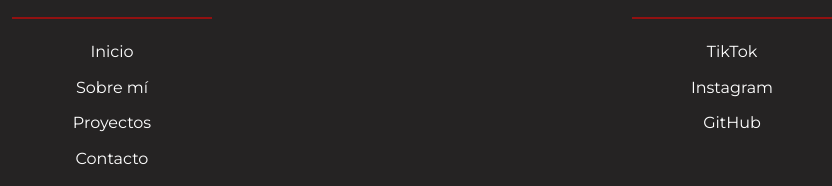
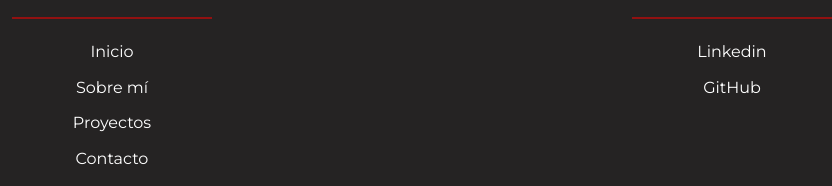
Before and after one commit to p4rry15/Proyecto-1-HTML-CSS---Carlos-Parriego-Urbano-master, a plain HTML site: page index.html in a window 1280 px wide. Shown: the part 4310-4496 px from the top of the page, without its empty margins (218-1050 px from the left). Drawn offline with nearby package versions, Linux system fonts and the light colour scheme.

Commit message:
Add files via upload

```diff
--- a/index.html
+++ b/index.html
@@ -210,9 +210,8 @@
                 <h3>Redes Sociales</h3> <hr class="hrs">
 
                 <ul class="lista_footer">
-                    <li><a href="https://www.tiktok.com/" target="_blank">TikTok</a></li>
-                    <li><a href="https://www.instagram.com/" target="_blank">Instagram</a></li>
-                    <li><a href="" target="_blank">GitHub</a></li>
+                    <li><a href="https://www.linkedin.com/in/carlos-parriego-urbano-23b2453a0/" target="_blank">Linkedin</a></li>
+                    <li><a href="https://github.com/p4rry15" target="_blank">GitHub</a></li>
                 </ul>
             </section>
         </div>
```
